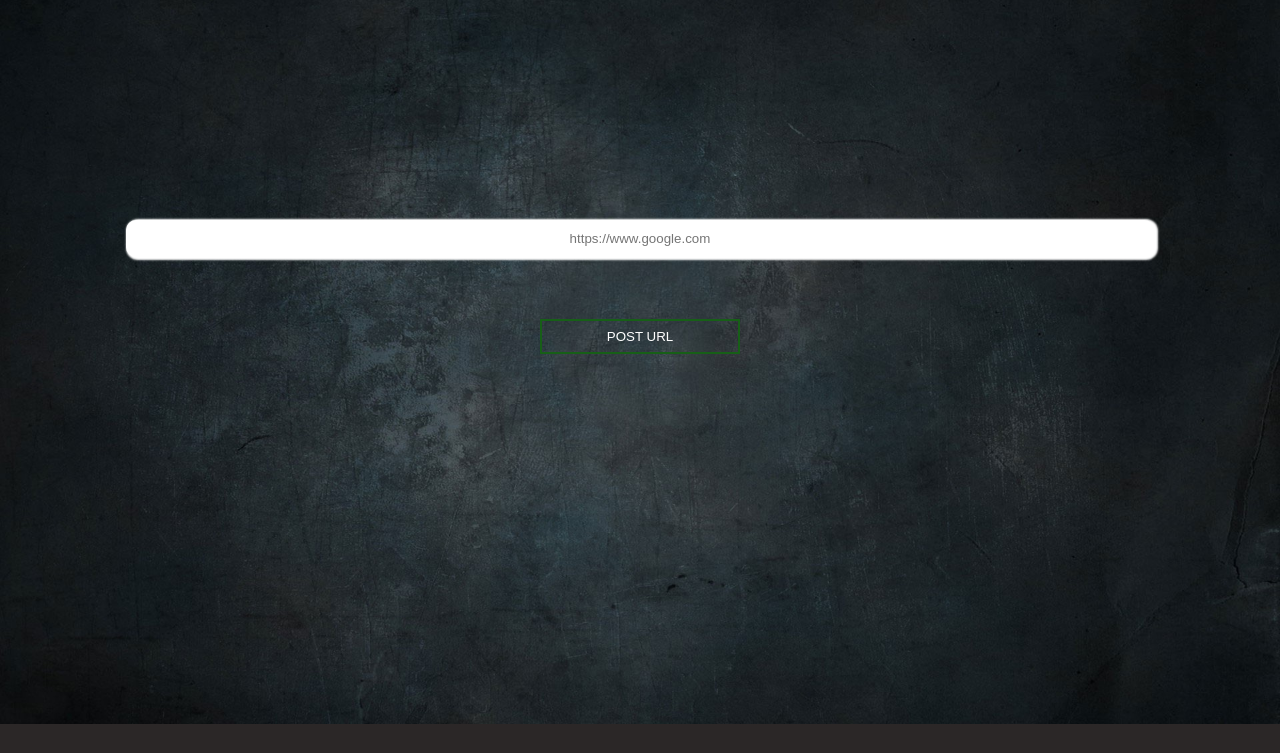
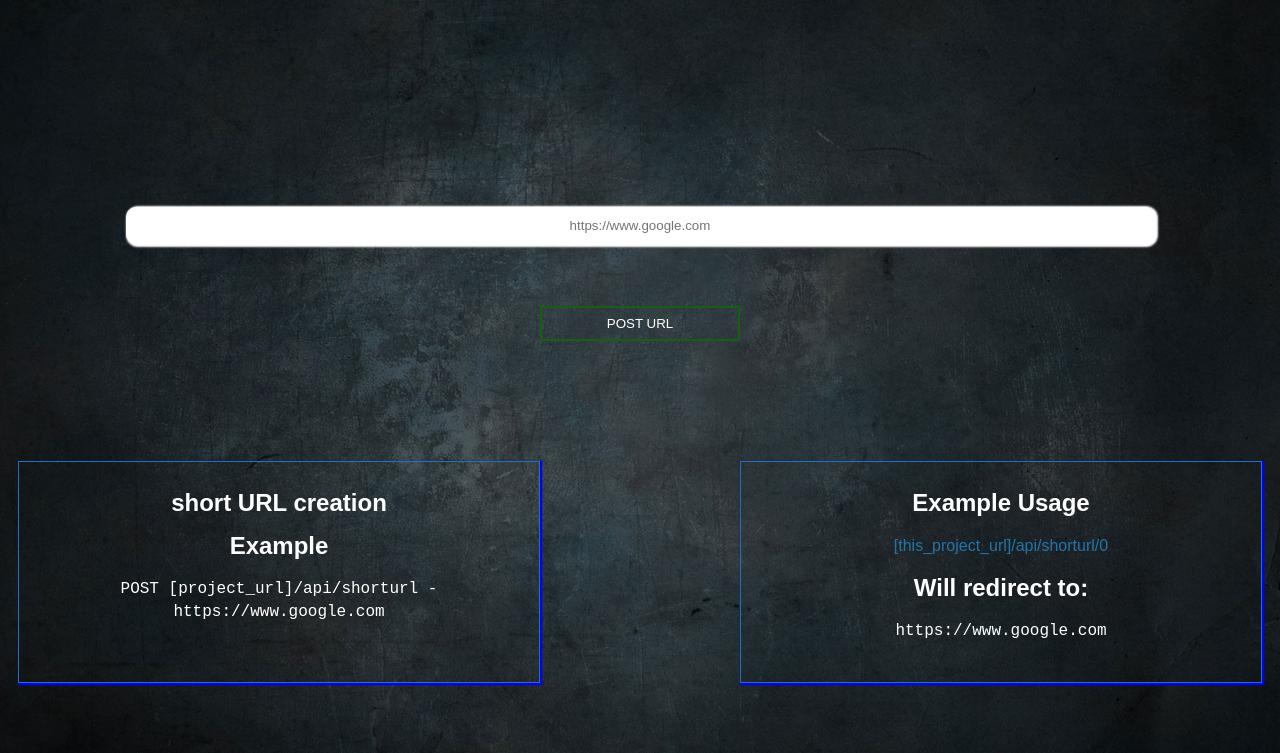
Before and after one commit to Kaphleamrit/URL-shortener-Microservice, a website: page views/index.html in a window 1280 px wide. Shown: the part 76-829 px from the top of the page. Before the commit the page ends 800 px from the top, so only its background shows below. Drawn offline with Linux system fonts and the light colour scheme.

Commit message:
UI improvement

```diff
--- a/public/style.css
+++ b/public/style.css
@@ -1,3 +1,8 @@
+:root {
+    --white: white;
+}
+
+
 body {
     font-family: Arial, sans-serif;
     font-size: 16px;
@@ -5,10 +10,11 @@ body {
    background-size: cover;
     text-align: center;
     line-height: 1.4em;
+    min-height: 100vh;
 }
 
 h1 {
-    color: white;
+    color: var(--white);
     font-family: 'monospace';
     line-height: 1.3;
 }
@@ -31,7 +37,7 @@ a {
 }
 
 form {
-    height: 60vh;
+    margin-bottom: 100px;
     display: flex;
     flex-direction: column;
     justify-content: center;
@@ -45,7 +51,7 @@ input[type='text'] {
     height: 35px;
     text-align: center;
     border: 0;
-    box-shadow: 2px 1px 2px 2px white;
+    box-shadow: 2px 1px 2px 2px var(--white);
 border-radius: 10px;
 }
 
@@ -53,12 +59,50 @@ input[type='submit'] {
     width: 200px;
     height: 35px;
     background-color: transparent;
-    color: white;
+    color: var(--white);
     border: 2px solid rgb(23, 95, 23);
     transition: 0.3s ease;
     margin-top: 40px;
+
 }
 input[type='submit']:hover {
     background-color: rgb(23, 95, 23);
 
 }
+
+.documentation {
+color: var(--white);
+display: flex;
+flex-direction: column;
+padding: 0px 5px 10px 5px;
+}
+
+#shortUrlCreation, #exampleUsage {
+   border:1px solid #2574a9;
+   padding: 10px;
+   box-shadow: 1px 1px 1px 1px blue;
+}
+
+#shortUrlCreation {
+    margin-bottom: 20px;
+}
+
+@media screen and (min-width: 768px){
+
+    form {
+        margin-top:200px;
+    }
+
+    .documentation {
+        flex-direction: row;
+        justify-content: center;
+        column-gap: 200px;
+    }
+    #shortUrlCreation, #exampleUsage {
+        width: 500px;
+        height: 200px;
+
+     }
+
+
+}
--- a/views/index.html
+++ b/views/index.html
@@ -2,6 +2,9 @@
 
 <html>
   <head>
+    <meta charset="UTF-8" />
+    <meta http-equiv="X-UA-Compatible" content="IE=edge" />
+    <meta name="viewport" content="width=device-width, initial-scale=1.0" />
     <title>URL Shortener Microservice</title>
     <link href="/public/style.css" rel="stylesheet" type="text/css" />
   </head>
@@ -20,6 +23,22 @@
           <input type="submit" value="POST URL" />
         </form>
       </section>
+
+      <div class = "documentation">
+      <section id="shortUrlCreation">
+        <h2>short URL creation</h2>
+        <h2>Example</h2>
+        <code> POST [project_url]/api/shorturl - https://www.google.com</code>
+      </section>
+
+      <section id = "exampleUsage">
+        <h2>Example Usage</h2>
+        <a>[this_project_url]/api/shorturl/0</a>
+        <h2>Will redirect to:</h2>
+        <code>https://www.google.com</code>
+      </section>
+      </div>
+
     </main>
   </body>
 </html>
```
Also changed, not shown: server.js (+9 -4 lines).
